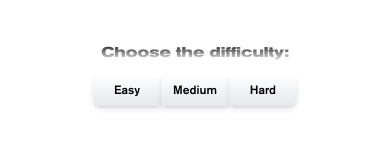
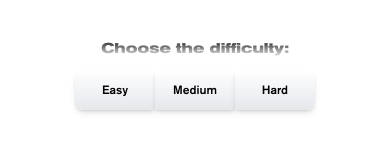
Before and after one commit to Jacque-Js/hangman-game, a website built with Vite: page index.html in a window 390 px wide. Shown: the part 444-596 px from the top of the page. Built offline with nearby package versions, Linux system fonts and the light colour scheme.

Commit message:
Fix styles

```diff
--- a/index.html
+++ b/index.html
@@ -48,13 +48,13 @@
         <h3 id="difficult" class="text-sm sm:text-base md:text-lg font-bold mask-b-to-100% select-none mt-20">Сhoose the difficulty:</h3>
       </div>
       <div id="btn-styles" class="inline-flex rounded-md shadow-xs mt-3 select-none" role="group">
-        <button type="button" id="easy" class="w-17 h-8 sm:w-20 sm:h-10 md:w-24 md:h-12 shadow-md text-xs md:text-sm font-medium bg-gradient-to-b from-white to-gray-200  hover:to-gray-300 text-black dark:bg-gradient-to-b dark:from-indigo-200 dark:hover:from-indigo-50 dark:to-indigo-800 dark:hover:to-indigo-800 dark:text-white active:from-gray-50 active:to-gray-400 dark:active:from-indigo-300 dark:active:to-indigo-800 focus:ring-3 focus:ring-gray-300 dark:focus:ring-indigo-400  transition-colors duration-300 ease-in-out  rounded-l-lg">
+        <button type="button" id="easy" class="w-20 h-10 sm:w-22 sm:h-11 md:w-24 md:h-12 shadow-md text-xs md:text-sm font-medium bg-gradient-to-b from-white to-gray-200  hover:to-gray-300 text-black dark:bg-gradient-to-b dark:from-indigo-200 dark:hover:from-indigo-50 dark:to-indigo-800 dark:hover:to-indigo-800 dark:text-white active:from-gray-50 active:to-gray-400 dark:active:from-indigo-300 dark:active:to-indigo-800 focus:ring-3 focus:ring-gray-300 dark:focus:ring-indigo-400  transition-colors duration-300 ease-in-out  rounded-l-lg">
           Easy
         </button>
-        <button type="button" id="medium" class="w-17 h-8 sm:w-20 sm:h-10 md:w-24 md:h-12 shadow-md text-xs md:text-sm font-medium bg-gradient-to-b from-white to-gray-200 hover:to-gray-300 text-black dark:bg-gradient-to-b dark:from-indigo-200 dark:hover:from-indigo-50 dark:to-indigo-800 dark:hover:to-indigo-800  dark:text-white active:from-gray-50 active:to-gray-400 dark:active:from-indigo-300 dark:active:to-indigo-800 focus:ring-3 focus:ring-gray-300 dark:focus:ring-indigo-400   transition-colors duration-300 ease-in-out ">
+        <button type="button" id="medium" class="w-20 h-10 sm:w-22 sm:h-11 md:w-24 md:h-12 shadow-md text-xs md:text-sm font-medium bg-gradient-to-b from-white to-gray-200 hover:to-gray-300 text-black dark:bg-gradient-to-b dark:from-indigo-200 dark:hover:from-indigo-50 dark:to-indigo-800 dark:hover:to-indigo-800  dark:text-white active:from-gray-50 active:to-gray-400 dark:active:from-indigo-300 dark:active:to-indigo-800 focus:ring-3 focus:ring-gray-300 dark:focus:ring-indigo-400   transition-colors duration-300 ease-in-out ">
           Medium
         </button>
-        <button type="button" id="hard" class=" w-17 h-8 sm:w-20 sm:h-10 md:w-24 md:h-12 shadow-md text-xs md:text-sm font-medium bg-gradient-to-b from-white to-gray-200 hover:to-gray-300 text-black dark:bg-gradient-to-b dark:from-indigo-200 dark:hover:from-indigo-50 dark:to-indigo-800 dark:hover:to-indigo-800 dark:text-white  active:from-gray-50 active:to-gray-400 dark:active:from-indigo-300 dark:active:to-indigo-800 focus:ring-3 focus:ring-gray-300 dark:focus:ring-indigo-400 transition-colors duration-300 ease-in-out rounded-r-lg">
+        <button type="button" id="hard" class=" w-20 h-10 sm:w-22 sm:h-11 md:w-24 md:h-12 shadow-md text-xs md:text-sm font-medium bg-gradient-to-b from-white to-gray-200 hover:to-gray-300 text-black dark:bg-gradient-to-b dark:from-indigo-200 dark:hover:from-indigo-50 dark:to-indigo-800 dark:hover:to-indigo-800 dark:text-white  active:from-gray-50 active:to-gray-400 dark:active:from-indigo-300 dark:active:to-indigo-800 focus:ring-3 focus:ring-gray-300 dark:focus:ring-indigo-400 transition-colors duration-300 ease-in-out rounded-r-lg">
           Hard
         </button>
       </div>
```
